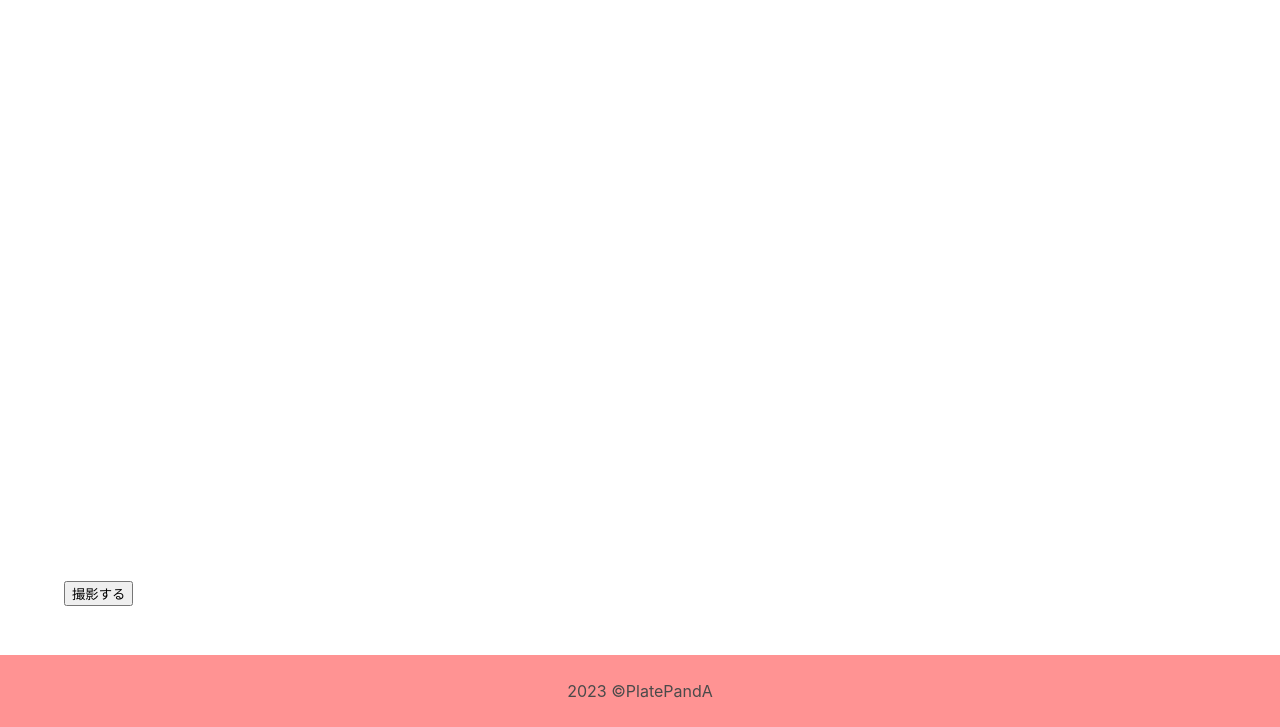
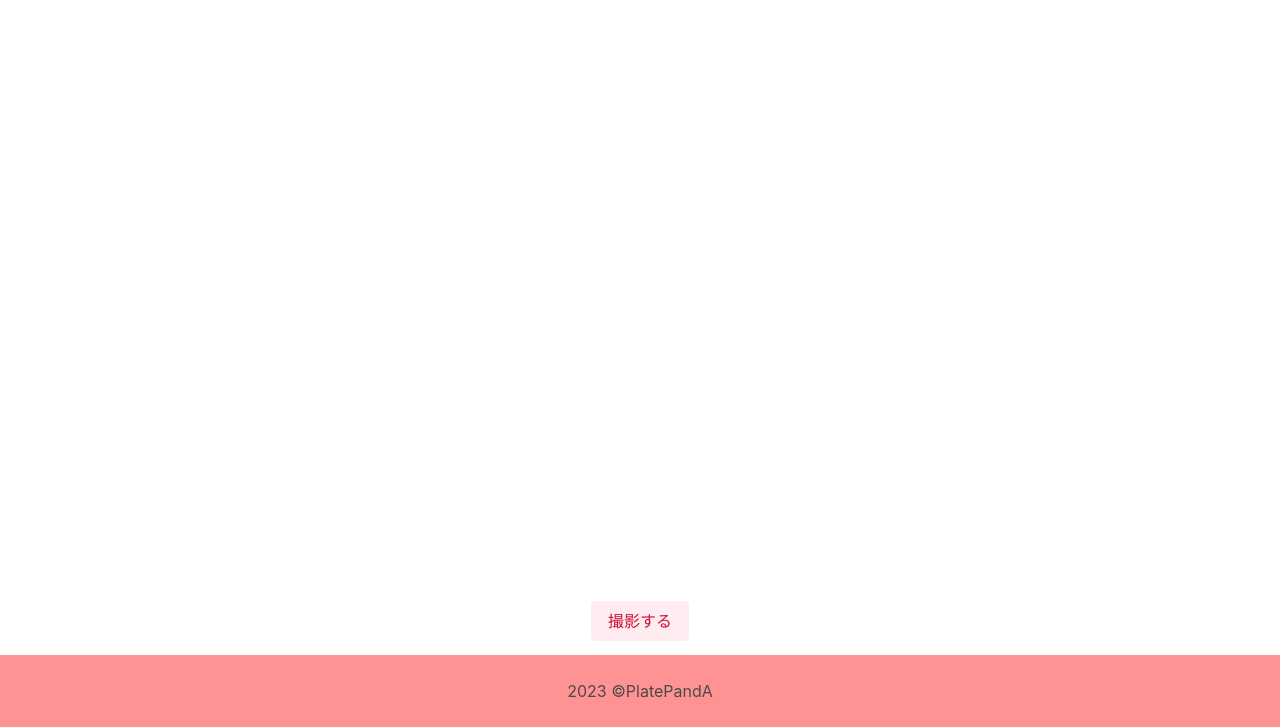
Before and after one commit to yu0ki/menu_recsys, a Django app: page /camera in a window 1280 px wide. Shown: the part 73-800 px from the top of the page. Run offline with Django 4.2, Linux system fonts and the light colour scheme; some libraries are stand-ins or nearby versions.

Commit message:
[mod]camera.htmlのデザイン修正

```diff
--- a/menu_recsys/templates/pages/camera.html
+++ b/menu_recsys/templates/pages/camera.html
@@ -13,8 +13,9 @@
             document.getElementById("video").height = window.innerHeight;
         </script>
 
-        <button id="capture" class="is-danger">撮影する</button>
-        <br>
+        <div class="has-text-centered" style="margin: 20px">
+            <button id="capture" class="is-danger is-light button">撮影する</button>
+        </div>
     </div>
     <canvas id="canvas" style="display:none;"></canvas>
 
```
